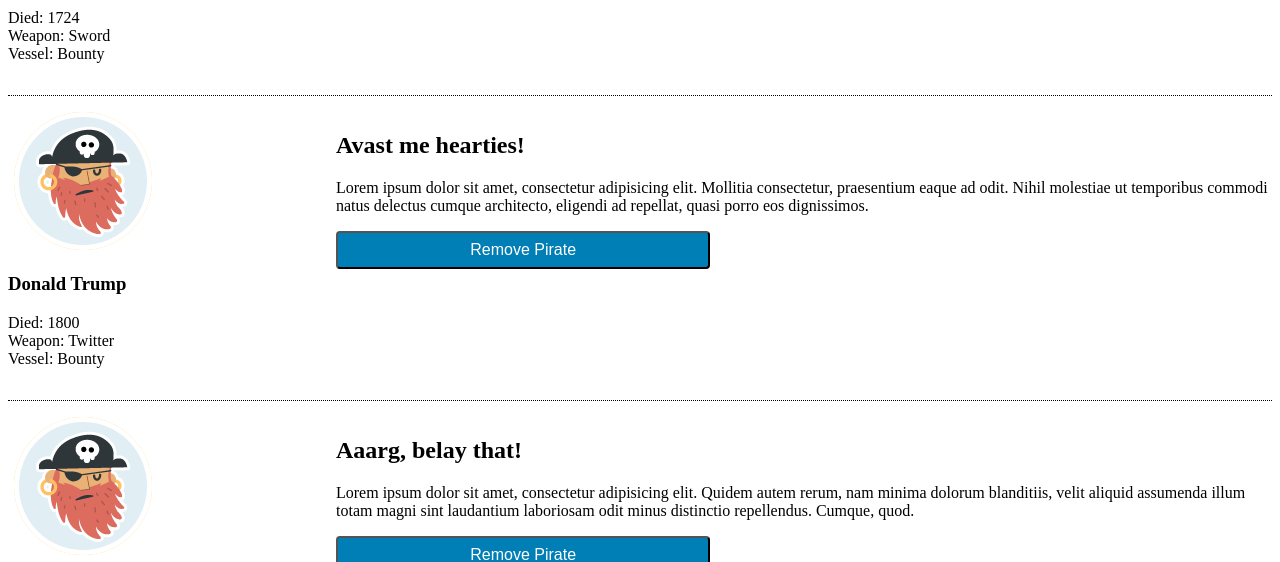
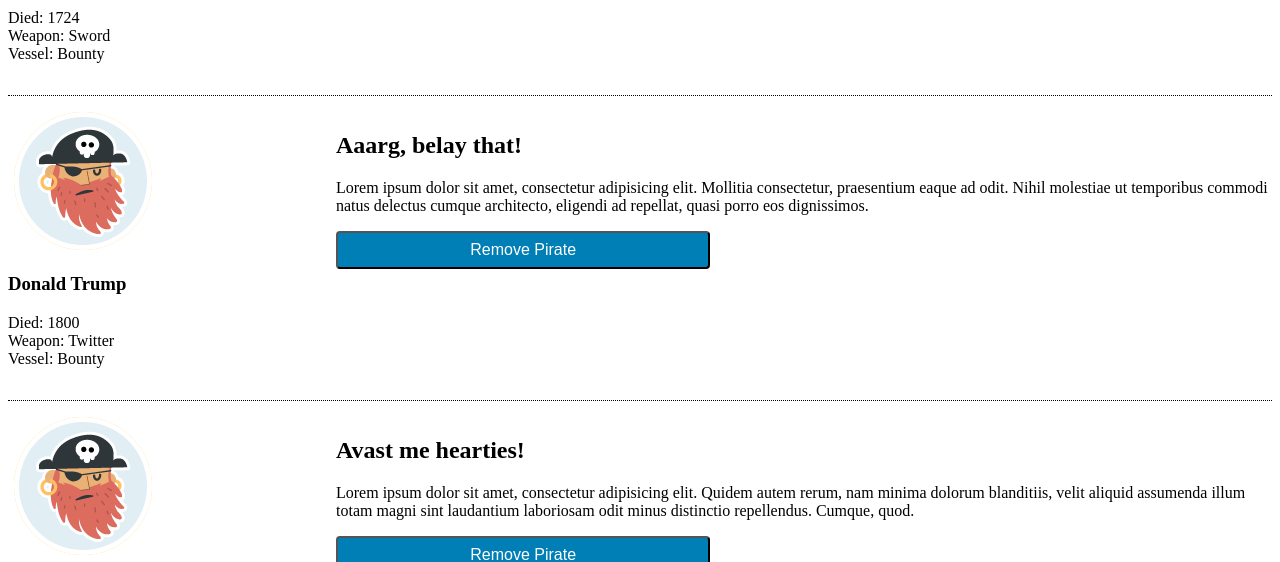
Before and after one commit to GogoGit/2-react-Intro-master, a React (Create React App) app in the folder pirates/: page / in a window 1280 px wide. Shown: the part 840-1402 px from the top of the page. Built offline with nearby package versions, Linux system fonts and the light colour scheme; data requests are answered from the project's data file; a web font is replaced by a local one.

Commit message:
Went over useEffect()

```diff
--- a/pirates/src/App.js
+++ b/pirates/src/App.js
@@ -2,7 +2,7 @@
 
 import Header from "./components/Header";
 import Pirate from "./components/Pirate";
-import piratesFile from "./data/sample-pirates-array";
+// import piratesFile from "./data/sample-pirates-array";  //using JSON Server :
 // import React from "react";
 import React, { useState, useEffect } from "react";
 import AddPirate from "./components/AddPirate";
@@ -22,7 +22,7 @@ function passPirateData(data) {
 
 function App() {
   // const [pirates, setPirates] = React.useState(piratesFile);
-  const [pirates, setPirates] = useState(piratesFile);
+  const [pirates, setPirates] = useState([]);
 
   useEffect(() => {
     fetch(`http://localhost:3001/pirates`)
@@ -33,12 +33,12 @@ function App() {
         return response.json();
       })
       .then((data) => {
-        console.log(data.length);
+        console.log(data.length); //note this happens twice!!!!  Why
         //This is a FUNCTION
         setPirates(data);
       })
       .catch((err) => console.error(`Fetch problem: ${err.message}`));
-  }, []);
+  }, []); //This is [] 'array' stops it from infinately looping.  It only runs once!!!  Need more information!
 
   const addPirate = (pirate) => {
     console.log(pirate);
```
